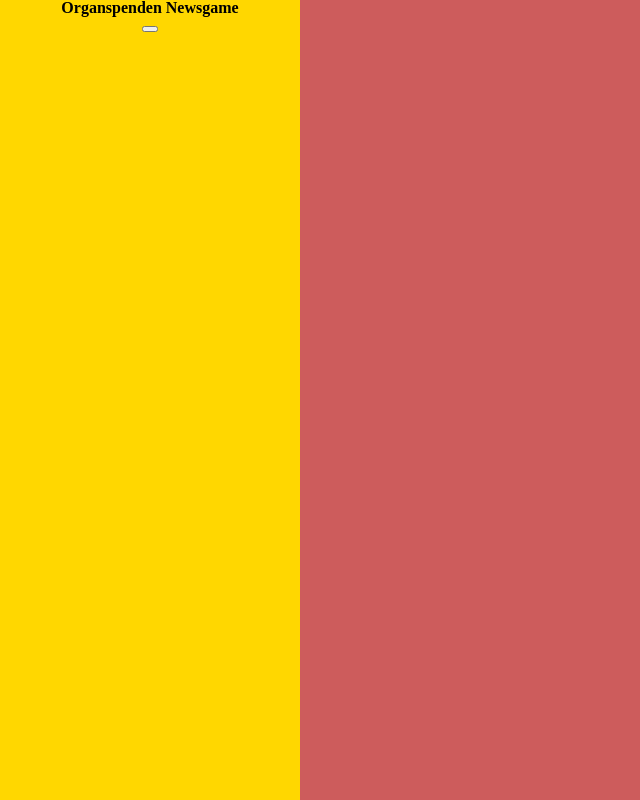
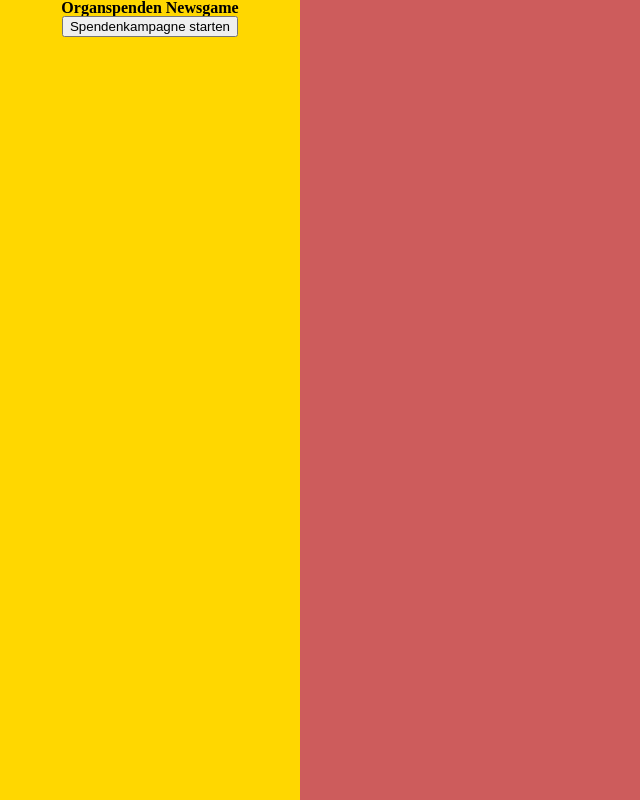
Before and after one commit to stekhn/organspenden-game, a plain HTML site: page index.html in a window 1280 px wide. Shown: the whole page, without its empty margins (0-640 px from the left). Drawn offline with Linux system fonts and the light colour scheme.

Commit message:
Add button label

```diff
--- a/index.html
+++ b/index.html
@@ -30,7 +30,7 @@
                 </section>
                 <section class="campaign">
                     <div class="campaign-progress"></div>
-                    <button class="start-campaign"></button>
+                    <button class="start-campaign">Spendenkampagne starten</button>
                 </section>
             </aside>
 
```
